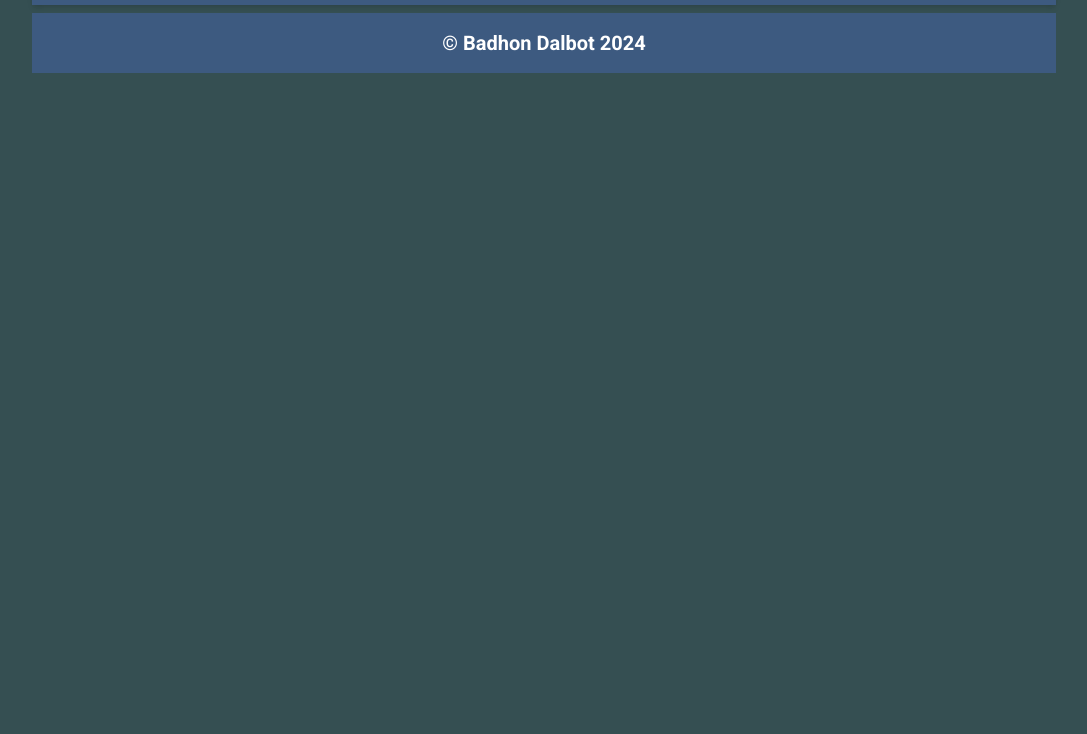
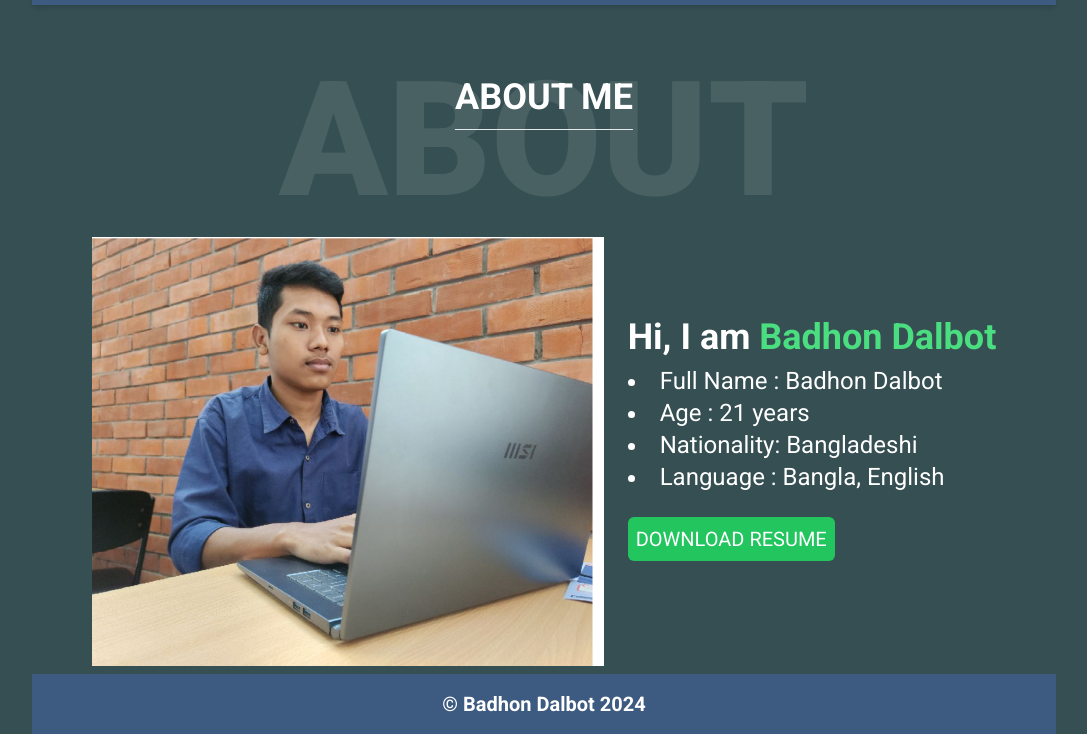
Before and after one commit to badhon-dalbot/badhon-dalbot, a website built with Vite: page index.html in a window 1280 px wide. Shown: the part 91-825 px from the top of the page, without its empty margins (96-1183 px from the left). Before the commit the page ends 800 px from the top, so only its background shows below. Built offline with nearby package versions, Linux system fonts and the light colour scheme.

Commit message:
about me

```diff
--- a/index.html
+++ b/index.html
@@ -13,9 +13,9 @@
     />
     <link rel="stylesheet" href="style.css" />
   </head>
-  <body class="bg-[#354F52] font-[Roboto]">
+  <body class="w-4/5 mx-auto bg-[#354F52] font-[Roboto]">
     <nav
-      class="md:flex py-2 bg-[#3D5A80] w-4/5 mx-auto justify-between items-center shadow-md"
+      class="md:flex py-2 bg-[#3D5A80] mx-auto justify-between items-center shadow-md"
     >
       <div class="w-20 ms-2">
         <a href="index.html">
@@ -34,8 +34,51 @@
       </ul>
     </nav>
 
+    <main>
+      <section id="about" class="mt-14">
+        <div class="relative text-center">
+          <p
+            class="text-9xl md:text-[10rem] text-white font-extrabold uppercase opacity-10 m-0 p-0"
+          >
+            About
+          </p>
+          <div class="absolute top-3 md:top-4 right-1/2 translate-x-1/2">
+            <p class="text-3xl md:text-4xl font-bold text-white uppercase">
+              About Me
+            </p>
+            <hr class="mt-3" />
+          </div>
+        </div>
+        <div class="flex flex-col md:flex-row justify-center mt-4">
+          <div class="md:w-1/2">
+            <img
+              src="images/badhon-dalbot.png"
+              class="w-full"
+              alt="Badhon Dalbot"
+            />
+          </div>
+          <div class="ms-6 mt-4 lg:mt-20 text-white">
+            <p class="text-2xl lg:text-4xl font-semibold">
+              Hi, I am <span class="text-green-400">Badhon Dalbot</span>
+            </p>
+            <ul class="text:xl lg:text-2xl my-2 list-disc list-inside">
+              <li>Full Name : Badhon Dalbot</li>
+              <li>Age : 21 years</li>
+              <li>Nationality: Bangladeshi</li>
+              <li>Language : Bangla, English</li>
+            </ul>
+            <button
+              class="uppercase p-2 mt-4 text-base lg:text-xl bg-green-500 rounded-md"
+            >
+              Download Resume
+            </button>
+          </div>
+        </div>
+      </section>
+    </main>
+
     <footer
-      class="w-4/5 bg-[#3D5A80] text-white text-xl font-bold text-center mx-auto mt-2 py-4"
+      class="bg-[#3D5A80] text-white text-xl font-bold text-center mx-auto mt-2 py-4"
     >
       <p>&copy; Badhon Dalbot 2024</p>
     </footer>
```
Also changed, not shown: images/badhon-dalbot.png (added).
